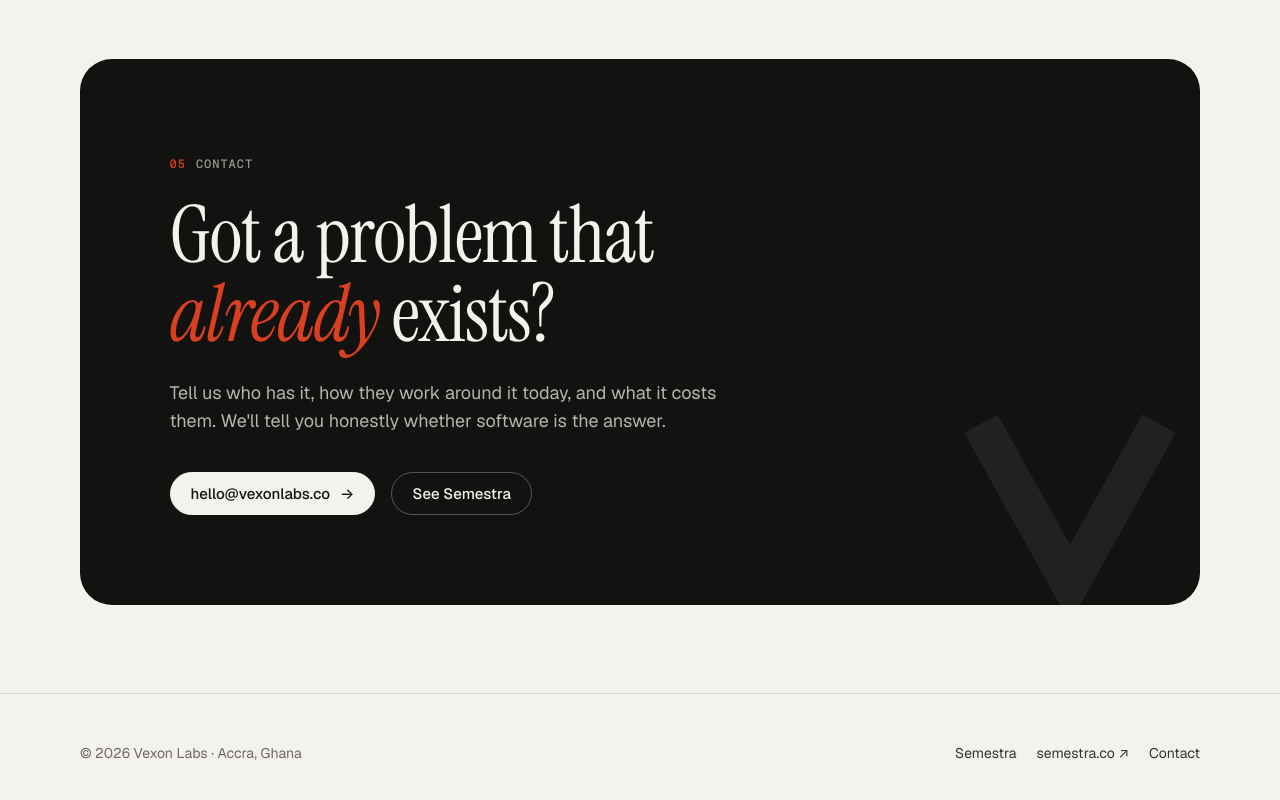
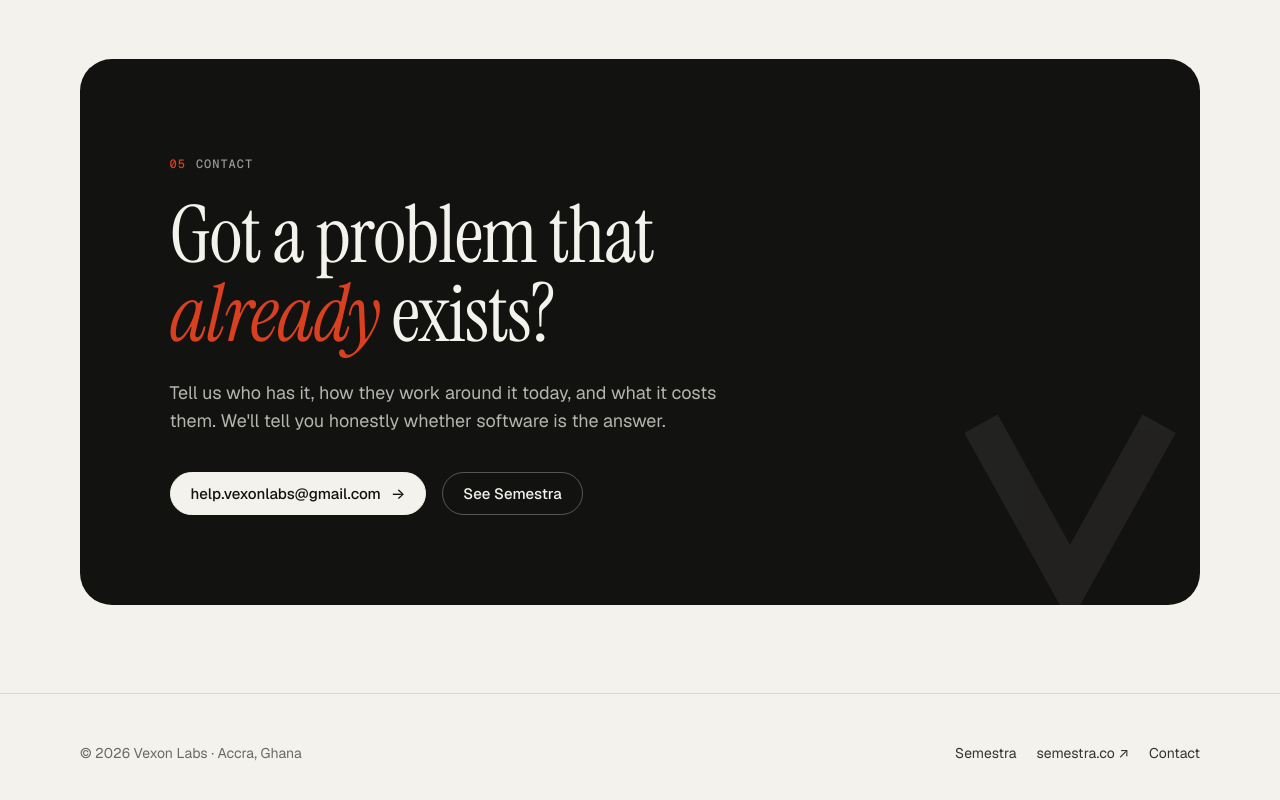
Before and after one commit to perryop12/vexon-labs, a website: page index.html in a window 1280 px wide. Shown: the part 5159-5959 px from the top of the page. Drawn offline with nearby package versions, Linux system fonts and the light colour scheme.

Commit message:
Use help.vexonlabs@gmail.com as the contact email
Co-Authored-By: Claude Opus 5.5 <noreply@anthropic.com>

```diff
--- a/index.html
+++ b/index.html
@@ -331,7 +331,7 @@
         <h2 class="h1" style="margin-top:20px">Got a problem that <em>already</em> exists?</h2>
         <p>Tell us who has it, how they work around it today, and what it costs them. We'll tell you honestly whether software is the answer.</p>
         <div class="row">
-          <a class="btn" href="mailto:hello@vexonlabs.co" data-contact-email>hello@vexonlabs.co <span class="arr">→</span></a>
+          <a class="btn" href="mailto:help.vexonlabs@gmail.com" data-contact-email>help.vexonlabs@gmail.com <span class="arr">→</span></a>
           <a class="btn btn-ghost" href="work/semestra/">See Semestra</a>
         </div>
       </div>
```
Also changed, not shown: README.md.
